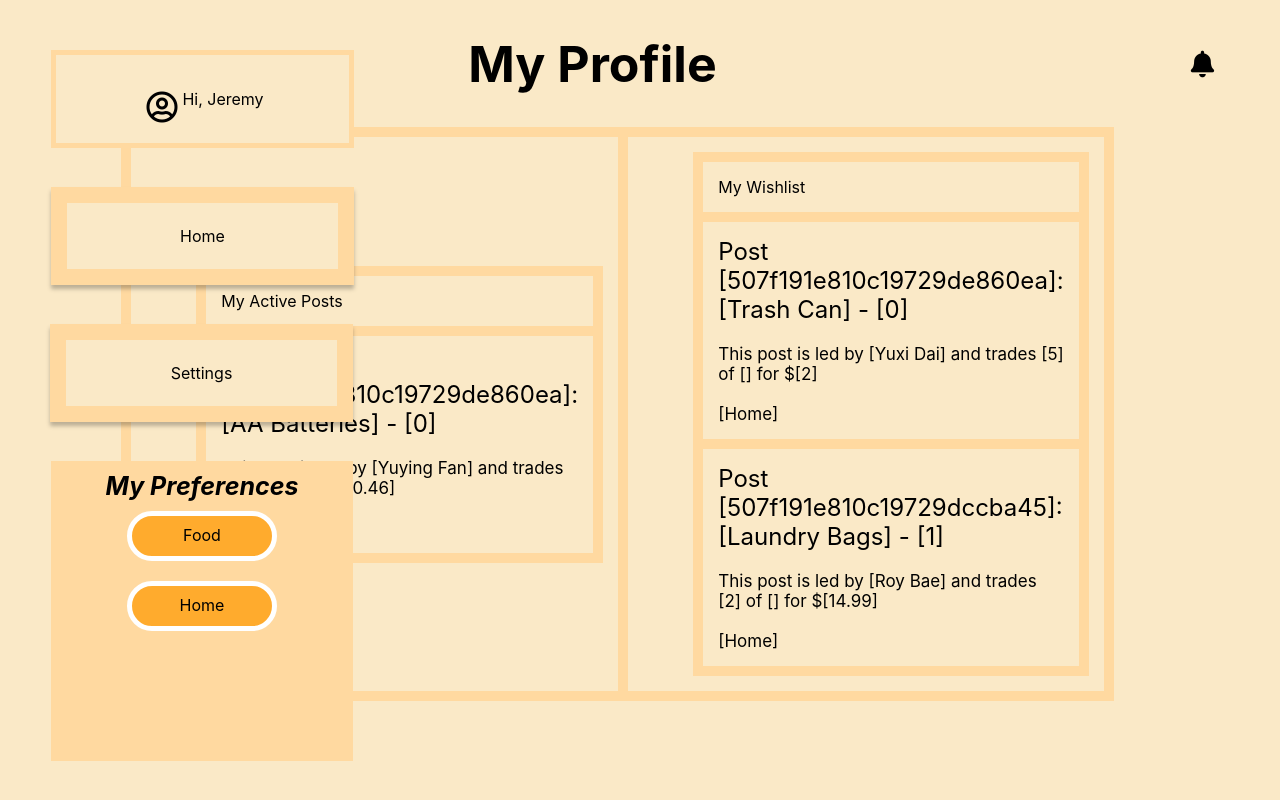
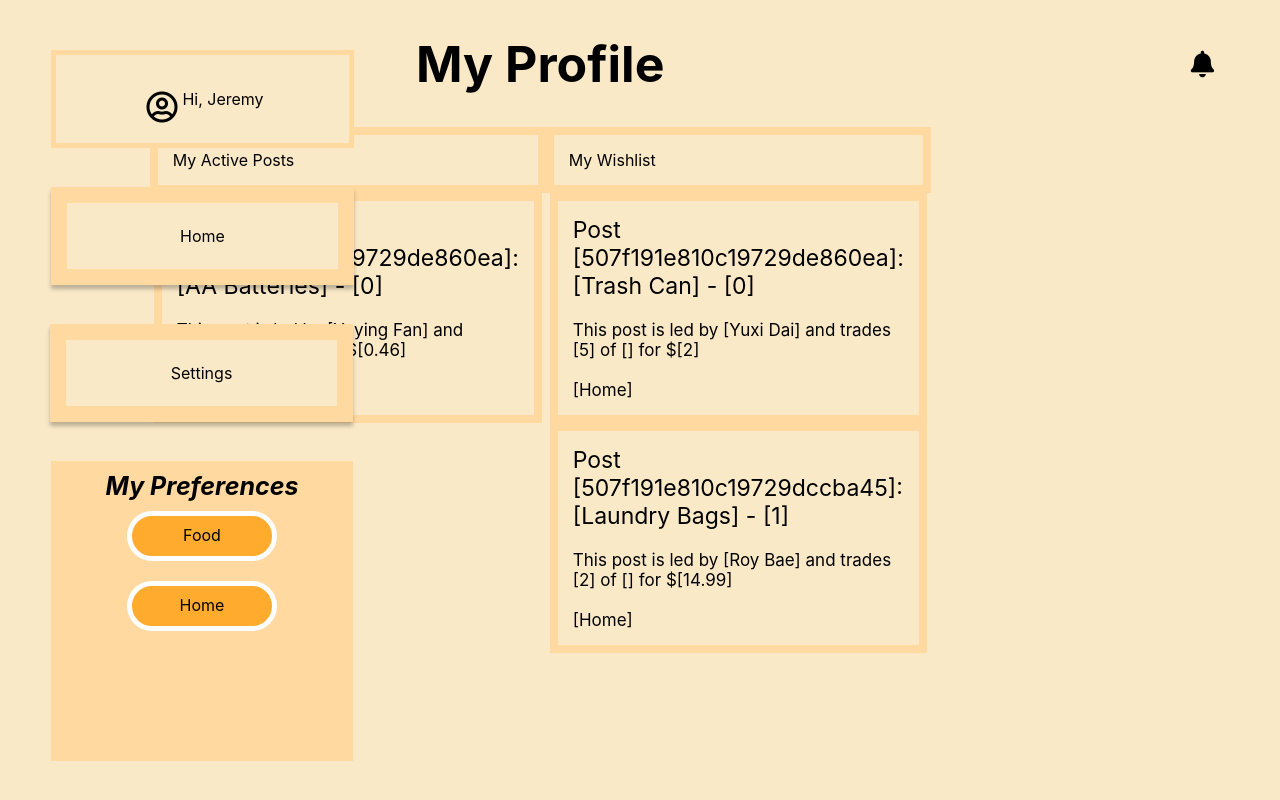
Before and after one commit to cis350/project-uniteandconquer, a React (Create React App) app in the folder uniteandconquer/: page /user-profile in a window 1280 px wide. Built offline with nearby package versions, Linux system fonts and the light colour scheme.

Commit message:
updated table styling

```diff
--- a/uniteandconquer/src/assets/UserProfile.css
+++ b/uniteandconquer/src/assets/UserProfile.css
@@ -1,25 +1,25 @@
 td,
 th {
-  border: 10px solid #ffd9a0;
+  border: 8px solid #ffd9a0;
   box-sizing: border-box;
 }
 
 table {
   border-collapse: collapse;
-  margin-left: 50px;
+  margin: 0;
 }
 
 th {
-  font-size: 25px;
+  font-size: 23px;
 }
 
 td {
-  max-width: 700px;
+  width: 800px;
   padding: 15px;
 }
 
 .post-title {
-  font-size: 24px;
+  font-size: 23px;
   margin-bottom: 20px;
 }
 
@@ -58,3 +58,8 @@ td {
 .bell-button:hover {
   color: rgb(133, 235, 85);
 }
+
+.table-lists {
+  display: flex;
+  flex-direction: row;
+}
--- a/uniteandconquer/src/components/UserProfile.js
+++ b/uniteandconquer/src/components/UserProfile.js
@@ -11,17 +11,23 @@ function UserProfile() {
   const [tags, setTags] = useState([]);
   /** list of posts and whish list that will show on profile page */
   const [posts, setPosts] = useState([]);
-  const [whishList, setWishList] = useState([]);
+  // eslint-disable-next-line no-unused-vars
+  const [wishList, setWishList] = useState([]);
 
   const myStorage = window.sessionStorage;
   const PostTableGenerator = (postsOrWishList) => {
     const table = postsOrWishList.map((post) => (
-      <tr>
-        <td>
+      <div>
+        <tr className="table-post">
+          <td className="table-post-content">
             <div className="post-title">
               Post [
               {post.id}
-            ]: [
+              ]:
+              {' '}
+              <br />
+              {' '}
+              [
               {post.itemName}
               ] - [
               {post.status}
@@ -46,6 +52,7 @@ function UserProfile() {
             </div>
           </td>
         </tr>
+      </div>
     ));
     return table;
   };
@@ -75,10 +82,7 @@ function UserProfile() {
           </button>
         </div>
         <div className="notifications-pos">{showNotifs ? <Notifications showNotifs={showNotifs} setShowNotifs={setShowNotifs} /> : ''}</div>
-        <div>
-          <table>
-            <tr>
-              <td>
+        <div className="table-lists">
           <table>
             <thead>
               <tr>
@@ -89,8 +93,6 @@ function UserProfile() {
               { PostTableGenerator(posts)}
             </tbody>
           </table>
-              </td>
-              <td>
           <table>
             <thead>
               <tr>
@@ -98,15 +100,10 @@ function UserProfile() {
               </tr>
             </thead>
             <tbody>
-                    {PostTableGenerator(whishList)}
+              { PostTableGenerator(wishList)}
             </tbody>
           </table>
-              </td>
-            </tr>
-          </table>
-
         </div>
-
       </div>
     </div>
   );
```
Also changed, not shown: 1 other file (tests, documents, lock files or other folders). Lines whose indentation alone changed are shown as unchanged.
